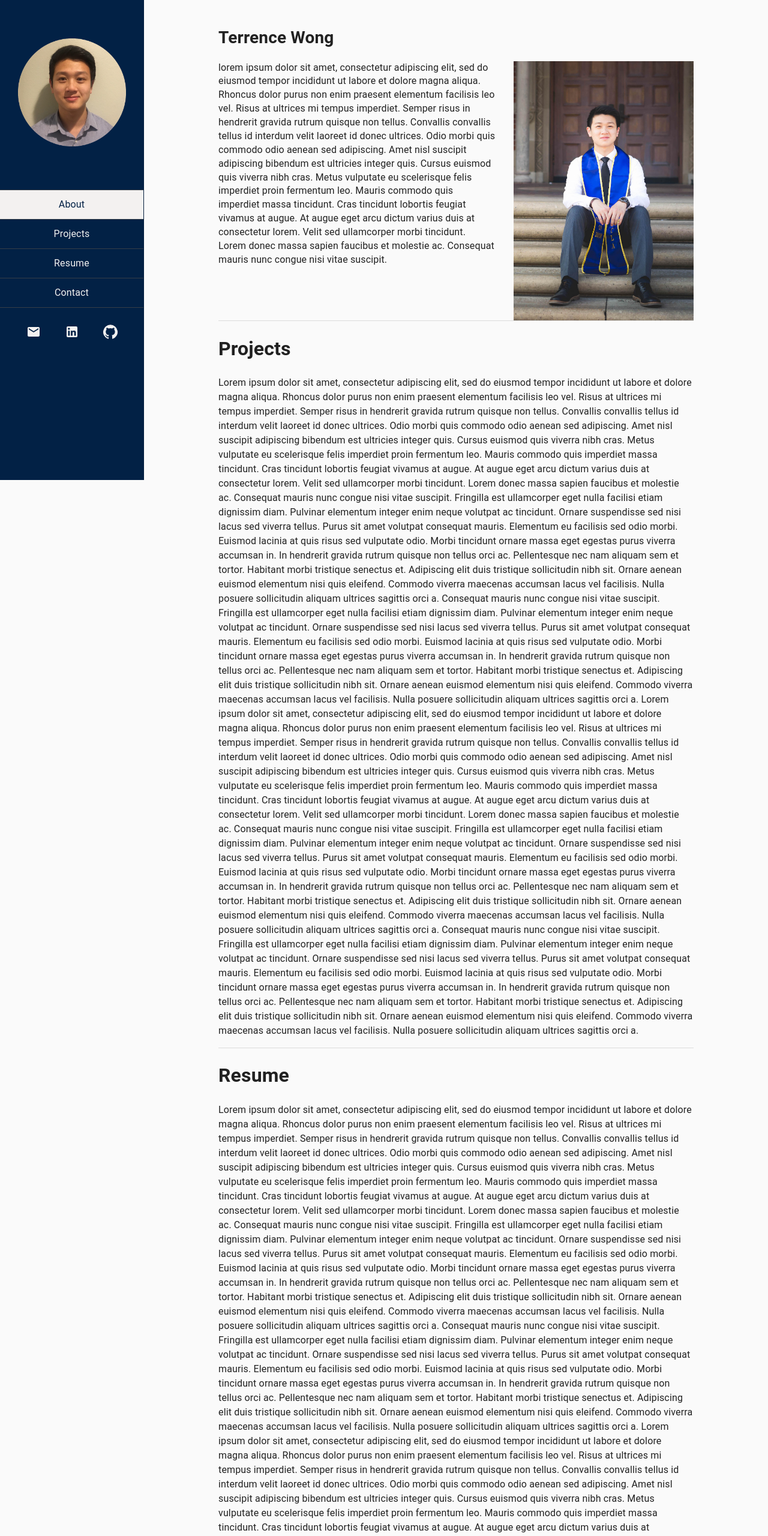
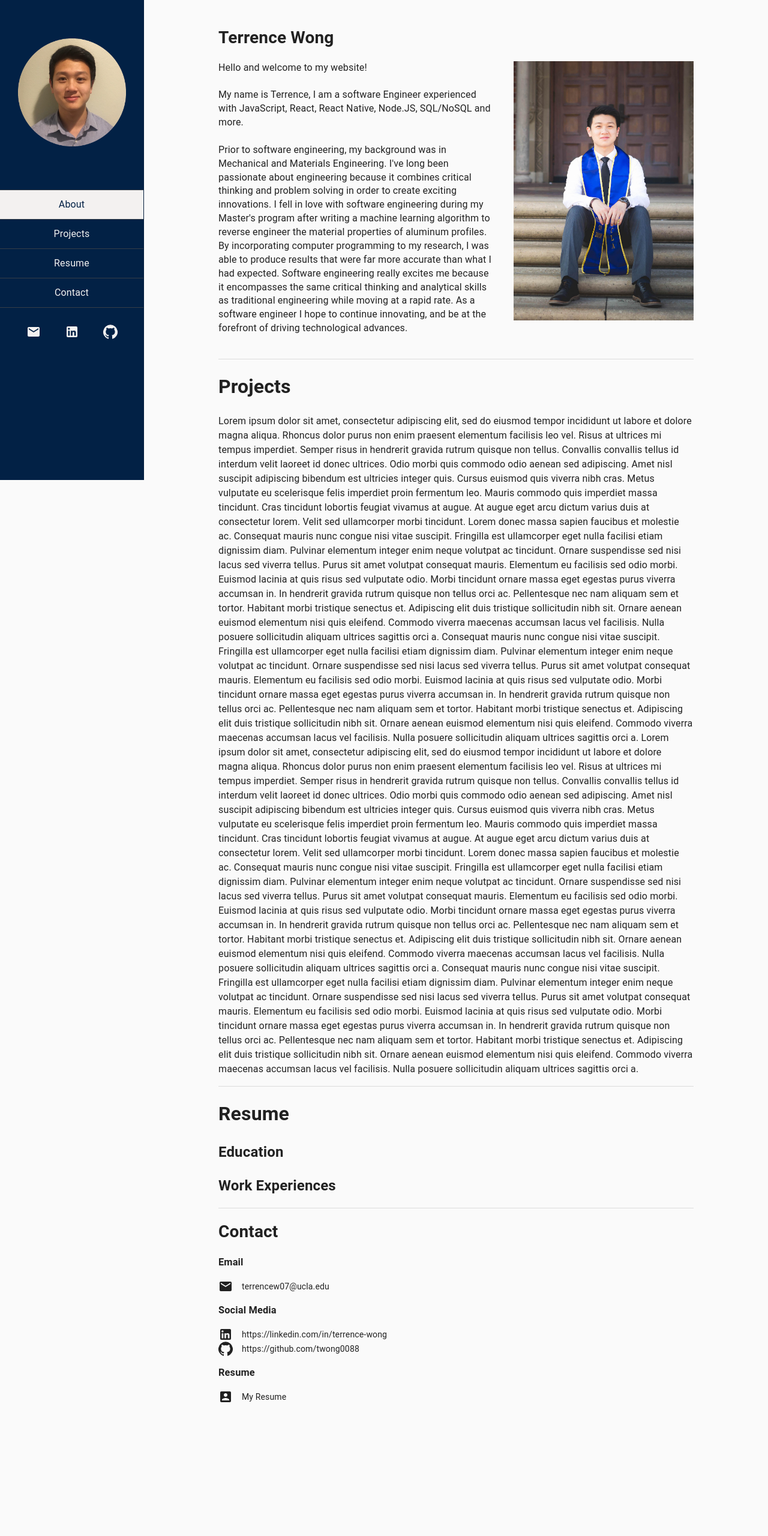
Before and after one commit to twong0088/personal-site, a React app: page / in a window 1280 px wide. Shown: the top 2560 px of the page at 60% size. After the commit the page ends 2364 px from the top, so only its background shows below. Built offline with nearby package versions, Linux system fonts and the light colour scheme; the HTML template or start-up script is replaced by a standard one.

Commit message:
added to about

```diff
--- a/client/src/component/App.jsx
+++ b/client/src/component/App.jsx
@@ -20,8 +20,8 @@ import LinkedInIcon from '@material-ui/icons/LinkedIn';
 import EmailIcon from '@material-ui/icons/Email';
 import AccountBoxIcon from '@material-ui/icons/AccountBox';
 // const profile = require('../../../profile.png');
-import profile from '../../../profile.png';
-import main_img from '../../../main.jpg';
+import profile from '../../../images/profile.png';
+import main_img from '../../../images/main.jpg';
 import { makeStyles, useTheme } from '@material-ui/core/styles';
 
 
@@ -332,16 +332,12 @@ const  App = (props) => {
           <Hidden xsDown>
             <div id='about' style={{display: 'flex', flexDirection: 'row'}}>
               <p style={{marginRight: 30, fontSize: 'medium', marginTop: 0}}>
-                lorem ipsum dolor sit amet, consectetur adipiscing elit, sed do eiusmod tempor incididunt
-                ut labore et dolore magna aliqua. Rhoncus dolor purus non enim praesent elementum
-                facilisis leo vel. Risus at ultrices mi tempus imperdiet. Semper risus in hendrerit
-                gravida rutrum quisque non tellus. Convallis convallis tellus id interdum velit laoreet id
-                donec ultrices. Odio morbi quis commodo odio aenean sed adipiscing. Amet nisl suscipit
-                adipiscing bibendum est ultricies integer quis. Cursus euismod quis viverra nibh cras.
-                Metus vulputate eu scelerisque felis imperdiet proin fermentum leo. Mauris commodo quis
-                imperdiet massa tincidunt. Cras tincidunt lobortis feugiat vivamus at augue. At augue eget
-                arcu dictum varius duis at consectetur lorem. Velit sed ullamcorper morbi tincidunt. Lorem
-                donec massa sapien faucibus et molestie ac. Consequat mauris nunc congue nisi vitae suscipit.
+                Hello and welcome to my website! <br /><br />
+                My name is Terrence, I am a software Engineer experienced with JavaScript, React, React Native, Node.JS, SQL/NoSQL and more. <br /><br />
+
+                Prior to software engineering, my background was in Mechanical and Materials Engineering. I've long been passionate about engineering because it combines critical thinking and problem solving in order to create exciting innovations. I fell in love with software engineering during my Master's program after writing a machine learning algorithm to reverse engineer the material properties of aluminum profiles. By incorporating computer programming to my research, I was able to produce results that were far more accurate than what I had expected. Software engineering really excites me because it encompasses the same critical thinking and analytical skills as traditional engineering while moving at a rapid rate. As a software engineer I hope to continue innovating, and be at the forefront of driving technological advances. <br /><br />
+
+
               </p>
               <img src={main_img} style={{width: 300, height: '100%'}}/>
             </div>
@@ -422,57 +418,8 @@ const  App = (props) => {
         <Divider />
         <Typography paragraph ref={resumeRef}>
           <h1>Resume</h1>
-          Lorem ipsum dolor sit amet, consectetur adipiscing elit, sed do eiusmod tempor incididunt
-          ut labore et dolore magna aliqua. Rhoncus dolor purus non enim praesent elementum
-          facilisis leo vel. Risus at ultrices mi tempus imperdiet. Semper risus in hendrerit
-          gravida rutrum quisque non tellus. Convallis convallis tellus id interdum velit laoreet id
-          donec ultrices. Odio morbi quis commodo odio aenean sed adipiscing. Amet nisl suscipit
-          adipiscing bibendum est ultricies integer quis. Cursus euismod quis viverra nibh cras.
-          Metus vulputate eu scelerisque felis imperdiet proin fermentum leo. Mauris commodo quis
-          imperdiet massa tincidunt. Cras tincidunt lobortis feugiat vivamus at augue. At augue eget
-          arcu dictum varius duis at consectetur lorem. Velit sed ullamcorper morbi tincidunt. Lorem
-          donec massa sapien faucibus et molestie ac. Consequat mauris nunc congue nisi vitae suscipit. Fringilla est ullamcorper eget nulla
-          facilisi etiam dignissim diam. Pulvinar elementum integer enim neque volutpat ac
-          tincidunt. Ornare suspendisse sed nisi lacus sed viverra tellus. Purus sit amet volutpat
-          consequat mauris. Elementum eu facilisis sed odio morbi. Euismod lacinia at quis risus sed
-          vulputate odio. Morbi tincidunt ornare massa eget egestas purus viverra accumsan in. In
-          hendrerit gravida rutrum quisque non tellus orci ac. Pellentesque nec nam aliquam sem et
-          tortor. Habitant morbi tristique senectus et. Adipiscing elit duis tristique sollicitudin
-          nibh sit. Ornare aenean euismod elementum nisi quis eleifend. Commodo viverra maecenas
-          accumsan lacus vel facilisis. Nulla posuere sollicitudin aliquam ultrices sagittis orci a. Consequat mauris nunc congue nisi vitae suscipit. Fringilla est ullamcorper eget nulla
-          facilisi etiam dignissim diam. Pulvinar elementum integer enim neque volutpat ac
-          tincidunt. Ornare suspendisse sed nisi lacus sed viverra tellus. Purus sit amet volutpat
-          consequat mauris. Elementum eu facilisis sed odio morbi. Euismod lacinia at quis risus sed
-          vulputate odio. Morbi tincidunt ornare massa eget egestas purus viverra accumsan in. In
-          hendrerit gravida rutrum quisque non tellus orci ac. Pellentesque nec nam aliquam sem et
-          tortor. Habitant morbi tristique senectus et. Adipiscing elit duis tristique sollicitudin
-          nibh sit. Ornare aenean euismod elementum nisi quis eleifend. Commodo viverra maecenas
-          accumsan lacus vel facilisis. Nulla posuere sollicitudin aliquam ultrices sagittis orci a.           Lorem ipsum dolor sit amet, consectetur adipiscing elit, sed do eiusmod tempor incididunt
-          ut labore et dolore magna aliqua. Rhoncus dolor purus non enim praesent elementum
-          facilisis leo vel. Risus at ultrices mi tempus imperdiet. Semper risus in hendrerit
-          gravida rutrum quisque non tellus. Convallis convallis tellus id interdum velit laoreet id
-          donec ultrices. Odio morbi quis commodo odio aenean sed adipiscing. Amet nisl suscipit
-          adipiscing bibendum est ultricies integer quis. Cursus euismod quis viverra nibh cras.
-          Metus vulputate eu scelerisque felis imperdiet proin fermentum leo. Mauris commodo quis
-          imperdiet massa tincidunt. Cras tincidunt lobortis feugiat vivamus at augue. At augue eget
-          arcu dictum varius duis at consectetur lorem. Velit sed ullamcorper morbi tincidunt. Lorem
-          donec massa sapien faucibus et molestie ac. Consequat mauris nunc congue nisi vitae suscipit. Fringilla est ullamcorper eget nulla
-          facilisi etiam dignissim diam. Pulvinar elementum integer enim neque volutpat ac
-          tincidunt. Ornare suspendisse sed nisi lacus sed viverra tellus. Purus sit amet volutpat
-          consequat mauris. Elementum eu facilisis sed odio morbi. Euismod lacinia at quis risus sed
-          vulputate odio. Morbi tincidunt ornare massa eget egestas purus viverra accumsan in. In
-          hendrerit gravida rutrum quisque non tellus orci ac. Pellentesque nec nam aliquam sem et
-          tortor. Habitant morbi tristique senectus et. Adipiscing elit duis tristique sollicitudin
-          nibh sit. Ornare aenean euismod elementum nisi quis eleifend. Commodo viverra maecenas
-          accumsan lacus vel facilisis. Nulla posuere sollicitudin aliquam ultrices sagittis orci a. Consequat mauris nunc congue nisi vitae suscipit. Fringilla est ullamcorper eget nulla
-          facilisi etiam dignissim diam. Pulvinar elementum integer enim neque volutpat ac
-          tincidunt. Ornare suspendisse sed nisi lacus sed viverra tellus. Purus sit amet volutpat
-          consequat mauris. Elementum eu facilisis sed odio morbi. Euismod lacinia at quis risus sed
-          vulputate odio. Morbi tincidunt ornare massa eget egestas purus viverra accumsan in. In
-          hendrerit gravida rutrum quisque non tellus orci ac. Pellentesque nec nam aliquam sem et
-          tortor. Habitant morbi tristique senectus et. Adipiscing elit duis tristique sollicitudin
-          nibh sit. Ornare aenean euismod elementum nisi quis eleifend. Commodo viverra maecenas
-          accumsan lacus vel facilisis. Nulla posuere sollicitudin aliquam ultrices sagittis orci a.
+            <h2>Education</h2>
+            <h2>Work Experiences</h2>
         </Typography>
         <Divider />
         <div ref={contactRef}>
```
Also changed, not shown: images/main.jpg (renamed from main.jpg), images/profile.png (renamed from profile.png), 1 other file (tests, documents, lock files or other folders).
